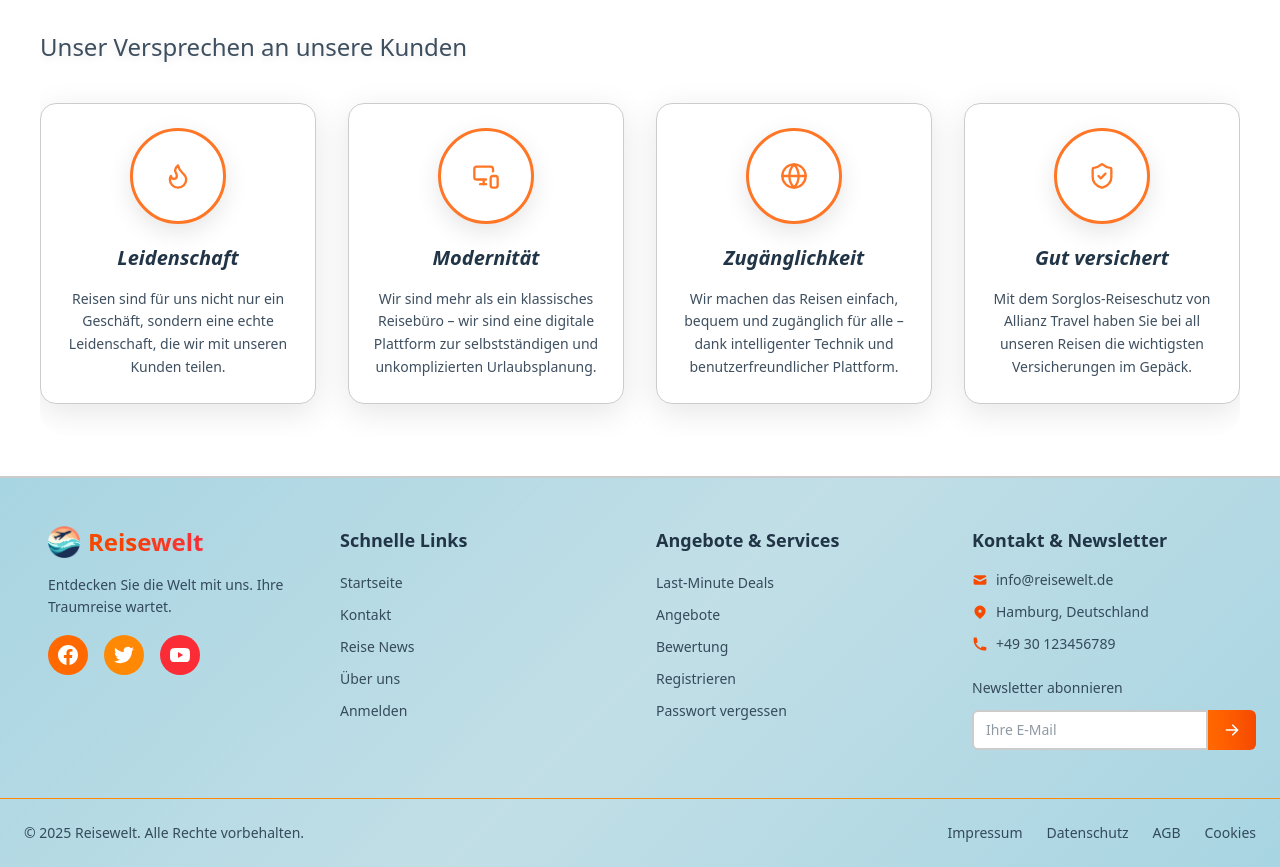
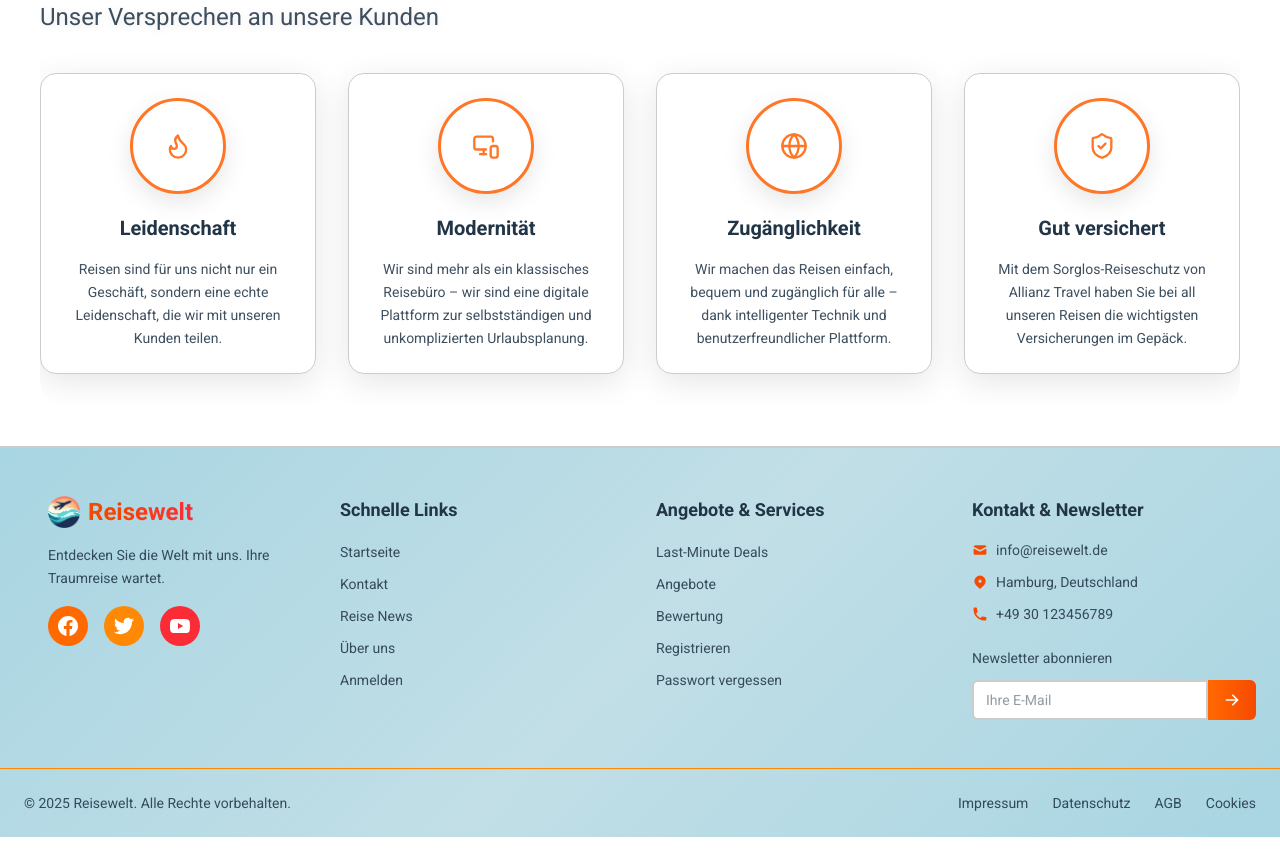
Before and after one commit to sayotekey/reisewelt, a React (Vite) app in the folder frontend/: page / in a window 1280 px wide. Shown: the part 3140-4007 px from the top of the page. After the commit the page ends 3977 px from the top, so only its background shows below. Built offline with nearby package versions, Linux system fonts and the light colour scheme; no server answers.

Commit message:
roboto fonts

```diff
--- a/frontend/package.json
+++ b/frontend/package.json
@@ -15,6 +15,7 @@
     "framer-motion": "^12.18.1",
     "jwt-decode": "^4.0.0",
     "leaflet": "^1.9.4",
+    "lucide-react": "^0.525.0",
     "react": "^19.1.0",
     "react-datepicker": "^8.4.0",
     "react-dom": "^19.1.0",
--- a/frontend/src/index.css
+++ b/frontend/src/index.css
@@ -1,3 +1,4 @@
+@import url("https://fonts.googleapis.com/css2?family=Roboto:wght@400;700&display=swap");
 @import "tailwindcss";
 @import "leaflet/dist/leaflet.css"; /* europe maps*/
 
@@ -6,7 +7,7 @@ html {
 }
 
 :root {
-  font-family: system-ui, Avenir, Helvetica, Arial, sans-serif;
+  font-family: "Roboto", system-ui, Avenir, Helvetica, Arial, sans-serif;
   line-height: 1.5;
   font-weight: 400;
 
@@ -608,7 +609,6 @@ html {
   box-shadow: 0 4px 12px rgba(0, 0, 0, 0.2);
 }
 
-
 .circle-btn {
   border-radius: 9999px;
   border: 1px solid white;
```
Also changed, not shown: 1 other file (tests, documents, lock files or other folders).
